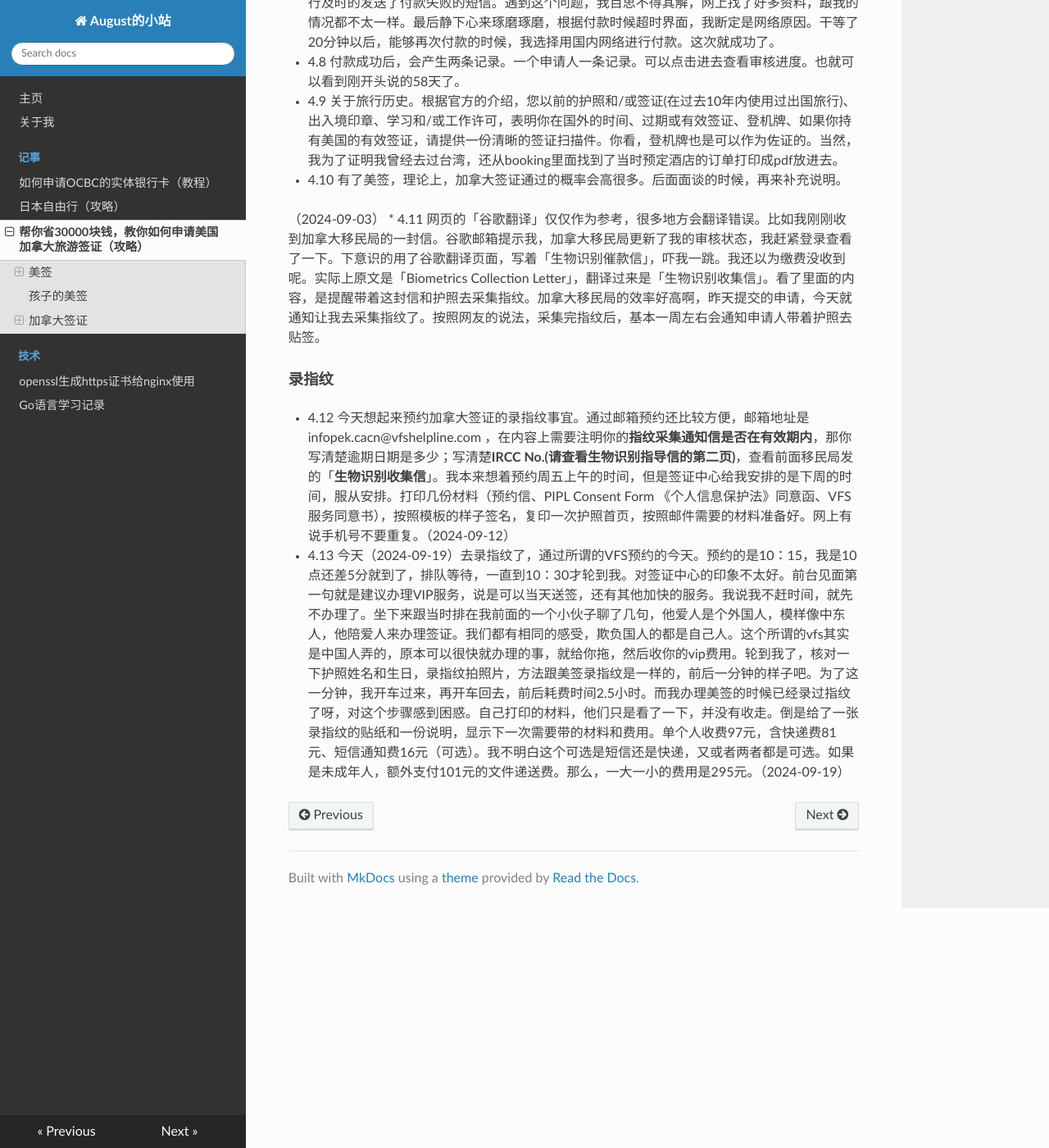
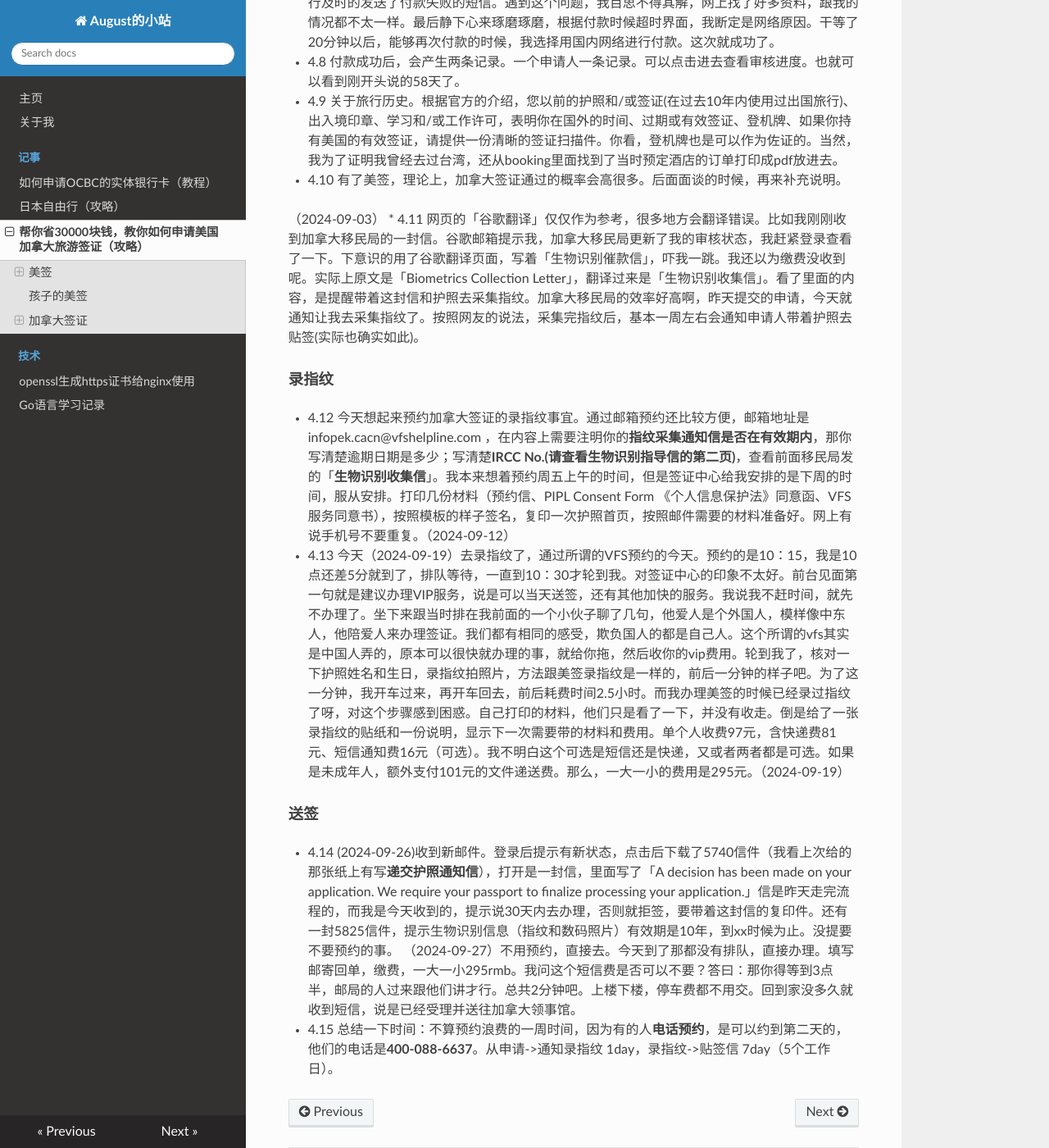
Before and after one commit to ee4ga9d/my-project, an MkDocs documentation site: the page built from docs/2024/08/30.md, in a window 1280 px wide and 1400 px high, scrolled down 5169 px. Shown: the whole window at 82% size. Built offline with MkDocs 1.6.1, drawn with Linux system fonts in a browser that asks for light colours; nearby versions of some CDN libraries.

Commit message:
Canada-Visa

```diff
--- a/docs/2024/08/30.md
+++ b/docs/2024/08/30.md
@@ -107,7 +107,10 @@
 * 4.10 有了美签，理论上，加拿大签证通过的概率会高很多。后面面谈的时候，再来补充说明。
 
   （2024-09-03）
-* 4.11 网页的「谷歌翻译」仅仅作为参考，很多地方会翻译错误。比如我刚刚收到加拿大移民局的一封信。谷歌邮箱提示我，加拿大移民局更新了我的审核状态，我赶紧登录查看了一下。下意识的用了谷歌翻译页面，写着「生物识别催款信」，吓我一跳。我还以为缴费没收到呢。实际上原文是「Biometrics Collection Letter」，翻译过来是「生物识别收集信」。看了里面的内容，是提醒带着这封信和护照去采集指纹。加拿大移民局的效率好高啊，昨天提交的申请，今天就通知让我去采集指纹了。按照网友的说法，采集完指纹后，基本一周左右会通知申请人带着护照去贴签。
+* 4.11 网页的「谷歌翻译」仅仅作为参考，很多地方会翻译错误。比如我刚刚收到加拿大移民局的一封信。谷歌邮箱提示我，加拿大移民局更新了我的审核状态，我赶紧登录查看了一下。下意识的用了谷歌翻译页面，写着「生物识别催款信」，吓我一跳。我还以为缴费没收到呢。实际上原文是「Biometrics Collection Letter」，翻译过来是「生物识别收集信」。看了里面的内容，是提醒带着这封信和护照去采集指纹。加拿大移民局的效率好高啊，昨天提交的申请，今天就通知让我去采集指纹了。按照网友的说法，采集完指纹后，基本一周左右会通知申请人带着护照去贴签(实际也确实如此)。
 #### 录指纹
 * 4.12 今天想起来预约加拿大签证的录指纹事宜。通过邮箱预约还比较方便，邮箱地址是 infopek.cacn@vfshelpline.com ，在内容上需要注明你的**指纹采集通知信是否在有效期内**，那你写清楚逾期日期是多少；写清楚**IRCC No.(请查看生物识别指导信的第二页)**，查看前面移民局发的「**生物识别收集信**」。我本来想着预约周五上午的时间，但是签证中心给我安排的是下周的时间，服从安排。打印几份材料（预约信、PIPL Consent Form 《个人信息保护法》同意函、VFS 服务同意书），按照模板的样子签名，复印一次护照首页，按照邮件需要的材料准备好。网上有说手机号不要重复。（2024-09-12）
 * 4.13 今天（2024-09-19）去录指纹了，通过所谓的VFS预约的今天。预约的是10：15，我是10点还差5分就到了，排队等待，一直到10：30才轮到我。对签证中心的印象不太好。前台见面第一句就是建议办理VIP服务，说是可以当天送签，还有其他加快的服务。我说我不赶时间，就先不办理了。坐下来跟当时排在我前面的一个小伙子聊了几句，他爱人是个外国人，模样像中东人，他陪爱人来办理签证。我们都有相同的感受，欺负国人的都是自己人。这个所谓的vfs其实是中国人弄的，原本可以很快就办理的事，就给你拖，然后收你的vip费用。轮到我了，核对一下护照姓名和生日，录指纹拍照片，方法跟美签录指纹是一样的，前后一分钟的样子吧。为了这一分钟，我开车过来，再开车回去，前后耗费时间2.5小时。而我办理美签的时候已经录过指纹了呀，对这个步骤感到困惑。自己打印的材料，他们只是看了一下，并没有收走。倒是给了一张录指纹的贴纸和一份说明，显示下一次需要带的材料和费用。单个人收费97元，含快递费81元、短信通知费16元（可选）。我不明白这个可选是短信还是快递，又或者两者都是可选。如果是未成年人，额外支付101元的文件递送费。那么，一大一小的费用是295元。（2024-09-19）
+#### 送签
+* 4.14 (2024-09-26)收到新邮件。登录后提示有新状态，点击后下载了5740信件（我看上次给的那张纸上有写**递交护照通知信**），打开是一封信，里面写了「A decision has been made on your application. We require your passport to finalize processing your application.」信是昨天走完流程的，而我是今天收到的，提示说30天内去办理，否则就拒签，要带着这封信的复印件。还有一封5825信件，提示生物识别信息（指纹和数码照片）有效期是10年，到xx时候为止。没提要不要预约的事。 （2024-09-27）不用预约，直接去。今天到了那都没有排队，直接办理。填写邮寄回单，缴费，一大一小295rmb。我问这个短信费是否可以不要？答曰：那你得等到3点半，邮局的人过来跟他们讲才行。总共2分钟吧。上楼下楼，停车费都不用交。回到家没多久就收到短信，说是已经受理并送往加拿大领事馆。
+* 4.15 总结一下时间：不算预约浪费的一周时间，因为有的人**电话预约**，是可以约到第二天的，他们的电话是**400-088-6637**。从申请->通知录指纹 1day，录指纹->贴签信 7day（5个工作日）。
```
Also changed, not shown: docs/2024/09/22.md (added, +12 -0 lines).
